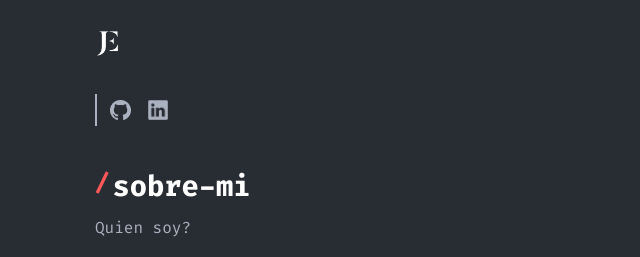
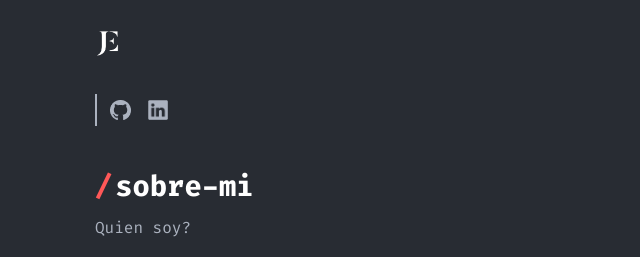
Before and after one commit to jeanfes/Portfolio, a plain HTML site: page pages/sobre-mi.html in a window 1280 px wide. Shown: the top 257 px of the page, 0-640 px from the left. Drawn offline with nearby package versions, Linux system fonts and the light colour scheme.

Commit message:
ajuste a estilo css del titulo del sobre mi

```diff
--- a/estilo.css
+++ b/estilo.css
@@ -852,7 +852,7 @@ footer section article {
     line-height: normal;
     text-decoration: none;
     border-bottom: 2px solid transparent;
-    padding-bottom: 2px;
+    padding-bottom: 4px;
 }
 
 #nav_mobile span {
--- a/styles/sobre-mi.css
+++ b/styles/sobre-mi.css
@@ -1,5 +1,13 @@
 #main_text_title div {
     display: flex;
+}
+
+#main_text_title span{
+    color: #FF5858;
+    font-size: 1.8rem;
+    font-style: normal;
+    font-weight: 600;
+    line-height: normal;
 }
 
 #about-me_title {
@@ -183,3 +191,9 @@
         display: none;
     }
 }
+
+@media (max-width:350px) {
+    html {
+        font-size: 78.5%;
+    }
+}
```
